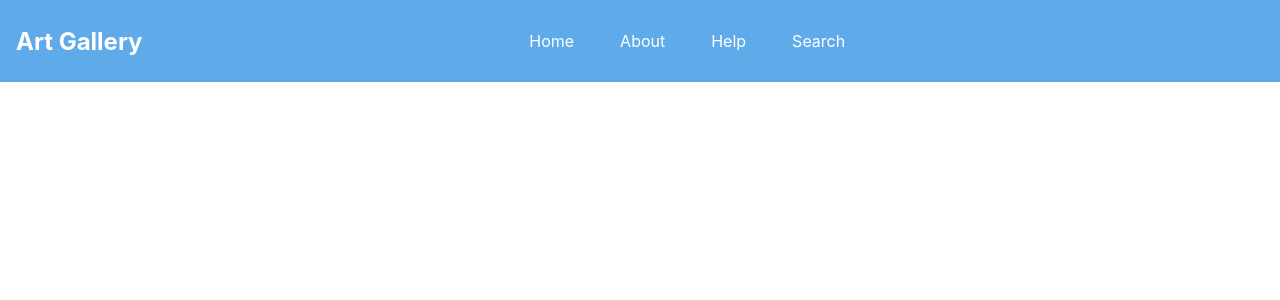
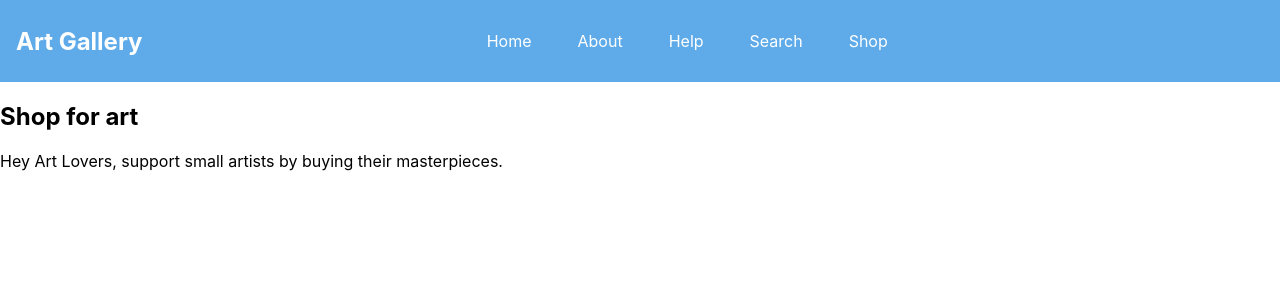
Before and after one commit to luceroz/INST377FinalProject, a React (Create React App) app in the folder frontend/: page /shop in a window 1280 px wide. Shown: the top 300 px of the page. Built offline with nearby package versions, Linux system fonts and the light colour scheme.

Commit message:
Adding the Shop page

```diff
--- a/frontend/src/App.js
+++ b/frontend/src/App.js
@@ -6,6 +6,7 @@ import About from "./pages/About";
 import Help from "./pages/Help";
 import Search from "./pages/Search";
 import NavBar from "./components/NavBar";
+import Shop from "./pages/Shop";
 
 function App() {
   return (
@@ -16,6 +17,7 @@ function App() {
         <Route exact path='/about' element={<About />} />
         <Route exact path='/help' element={<Help />} />
         <Route exact path='/search' element={<Search />} />
+        <Route exact path='/shop' element={<Shop />} />
       </Routes>
     </Router>
   );
--- a/frontend/src/components/NavBar.jsx
+++ b/frontend/src/components/NavBar.jsx
@@ -23,6 +23,9 @@ function NavBar() {
           <li>
             <Link to='/search'>Search</Link>
           </li>
+          <li>
+            <Link to='/shop'>Shop</Link>
+          </li>
         </ul>
       </div>
       <div className='navbar-right'>
--- /dev/null
+++ b/frontend/src/pages/Shop.jsx
@@ -0,0 +1,11 @@
+function Shop() {
+  return (
+    <div className='shop-container'>
+      <h2>Shop for art</h2>
+      <p>Hey Art Lovers, support small artists by buying their masterpieces.</p>
+      <div className='artworks-grid'></div>
+    </div>
+  );
+}
+
+export default Shop;
```
